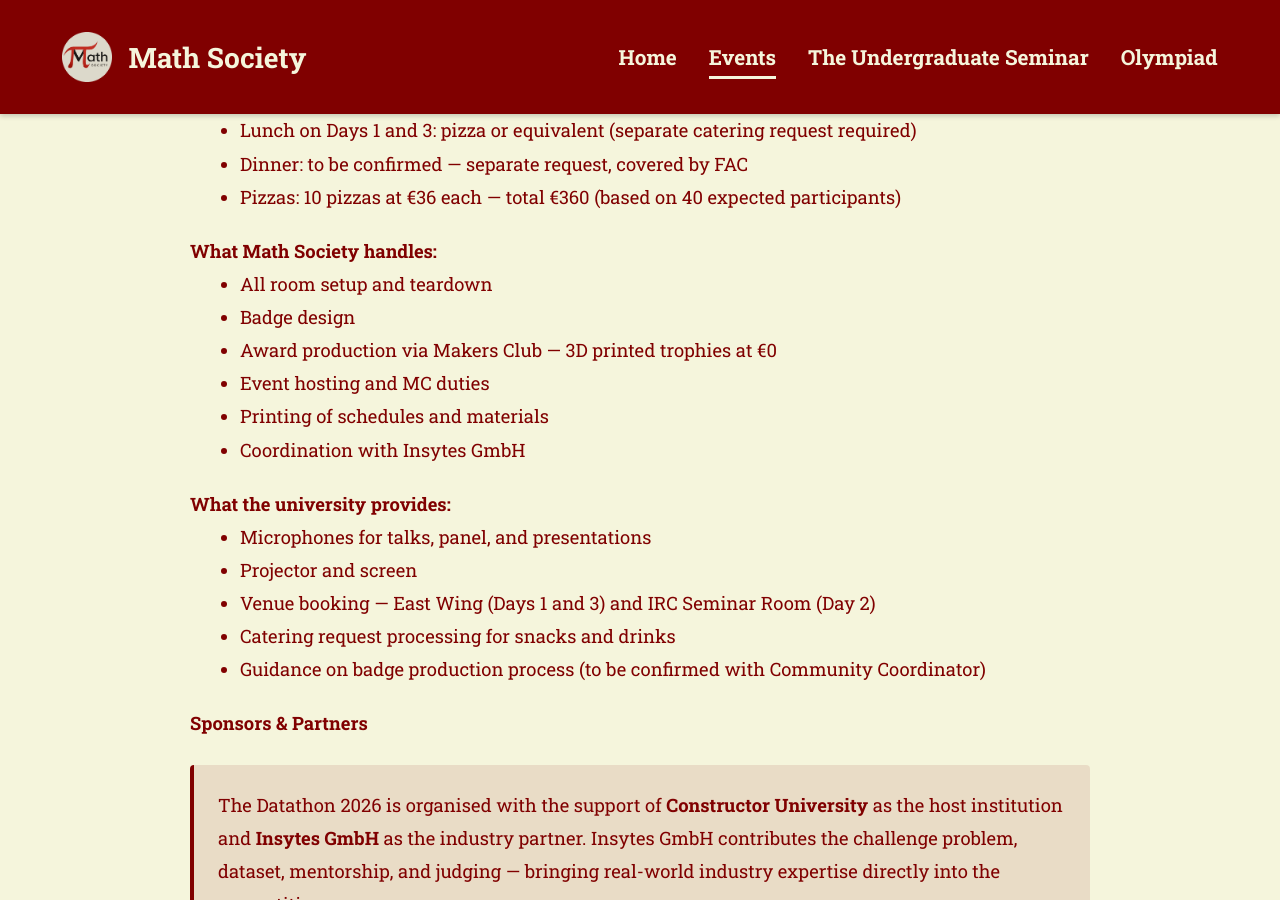
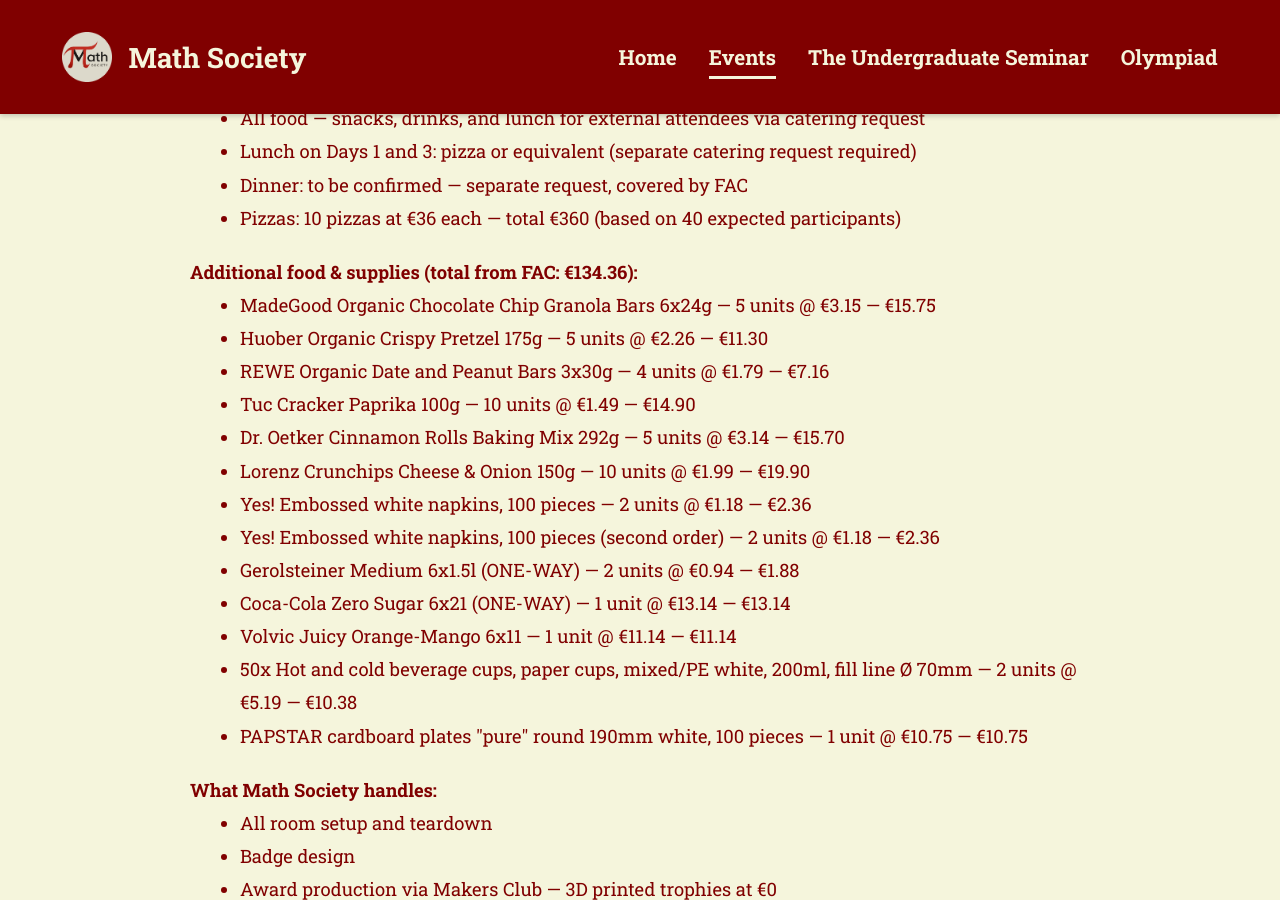
Before and after one commit to KelvinAirConstructorUni/constructor-math.github.io, a Jekyll site: the page Subpages/datathon.html, which Jekyll copies as it is, in a window 1280 px wide and 900 px high, scrolled down 4471 px. Built offline with Jekyll 4.4.1, drawn with Linux system fonts in a browser that asks for light colours; nearby versions of some CDN libraries.

Commit message:
Revert "Datathon page added as well as useful links"
This reverts commit 76dba3c13c0d16f6441bc9a8a966f9ae01f5e7f5.

```diff
--- a/Subpages/datathon.html
+++ b/Subpages/datathon.html
@@ -337,6 +337,7 @@ The challenge is provided by industry partner Insytes GmbH, with academic mentor
                 <p style="font-size: 1.15rem; line-height: 1.8;">
                     <strong>Funding & Operational Support</strong>
                 </p>
+                <br>
                 <p style="font-size: 1.15rem; line-height: 1.8;" class="highlight-box">
                     The Datathon is primarily funded by FAC. Insytes GmbH is not contributing financially — their
                     contribution is entirely in-kind, covering mentorship, the challenge problem and dataset, and
@@ -351,6 +352,25 @@ The challenge is provided by industry partner Insytes GmbH, with academic mentor
                     <li>Lunch on Days 1 and 3: pizza or equivalent (separate catering request required)</li>
                     <li>Dinner: to be confirmed — separate request, covered by FAC</li>
                     <li>Pizzas: 10 pizzas at €36 each — total €360 (based on 40 expected participants)</li>
+                </ul>
+                <br>
+                <p style="font-size: 1.15rem; line-height: 1.8;">
+                    <strong>Additional food & supplies (total from FAC: €134.36):</strong>
+                </p>
+                <ul style="font-size: 1.15rem; line-height: 1.8; padding-left: 50px;">
+                    <li>MadeGood Organic Chocolate Chip Granola Bars 6x24g — 5 units @ €3.15 — €15.75</li>
+                    <li>Huober Organic Crispy Pretzel 175g — 5 units @ €2.26 — €11.30</li>
+                    <li>REWE Organic Date and Peanut Bars 3x30g — 4 units @ €1.79 — €7.16</li>
+                    <li>Tuc Cracker Paprika 100g — 10 units @ €1.49 — €14.90</li>
+                    <li>Dr. Oetker Cinnamon Rolls Baking Mix 292g — 5 units @ €3.14 — €15.70</li>
+                    <li>Lorenz Crunchips Cheese & Onion 150g — 10 units @ €1.99 — €19.90</li>
+                    <li>Yes! Embossed white napkins, 100 pieces — 2 units @ €1.18 — €2.36</li>
+                    <li>Yes! Embossed white napkins, 100 pieces (second order) — 2 units @ €1.18 — €2.36</li>
+                    <li>Gerolsteiner Medium 6x1.5l (ONE-WAY) — 2 units @ €0.94 — €1.88</li>
+                    <li>Coca-Cola Zero Sugar 6x21 (ONE-WAY) — 1 unit @ €13.14 — €13.14</li>
+                    <li>Volvic Juicy Orange-Mango 6x11 — 1 unit @ €11.14 — €11.14</li>
+                    <li>50x Hot and cold beverage cups, paper cups, mixed/PE white, 200ml, fill line Ø 70mm — 2 units @ €5.19 — €10.38</li>
+                    <li>PAPSTAR cardboard plates "pure" round 190mm white, 100 pieces — 1 unit @ €10.75 — €10.75</li>
                 </ul>
                 <br>
                 <p style="font-size: 1.15rem; line-height: 1.8;">
```
